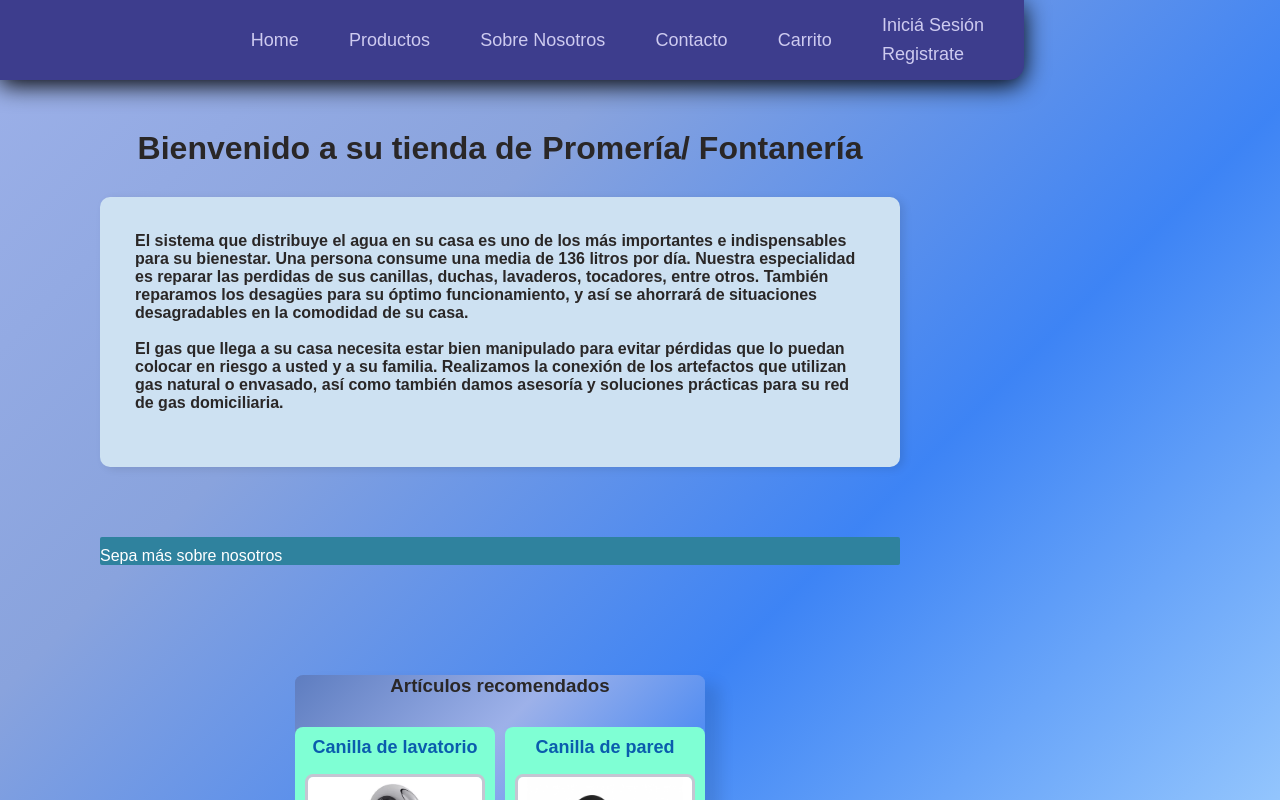
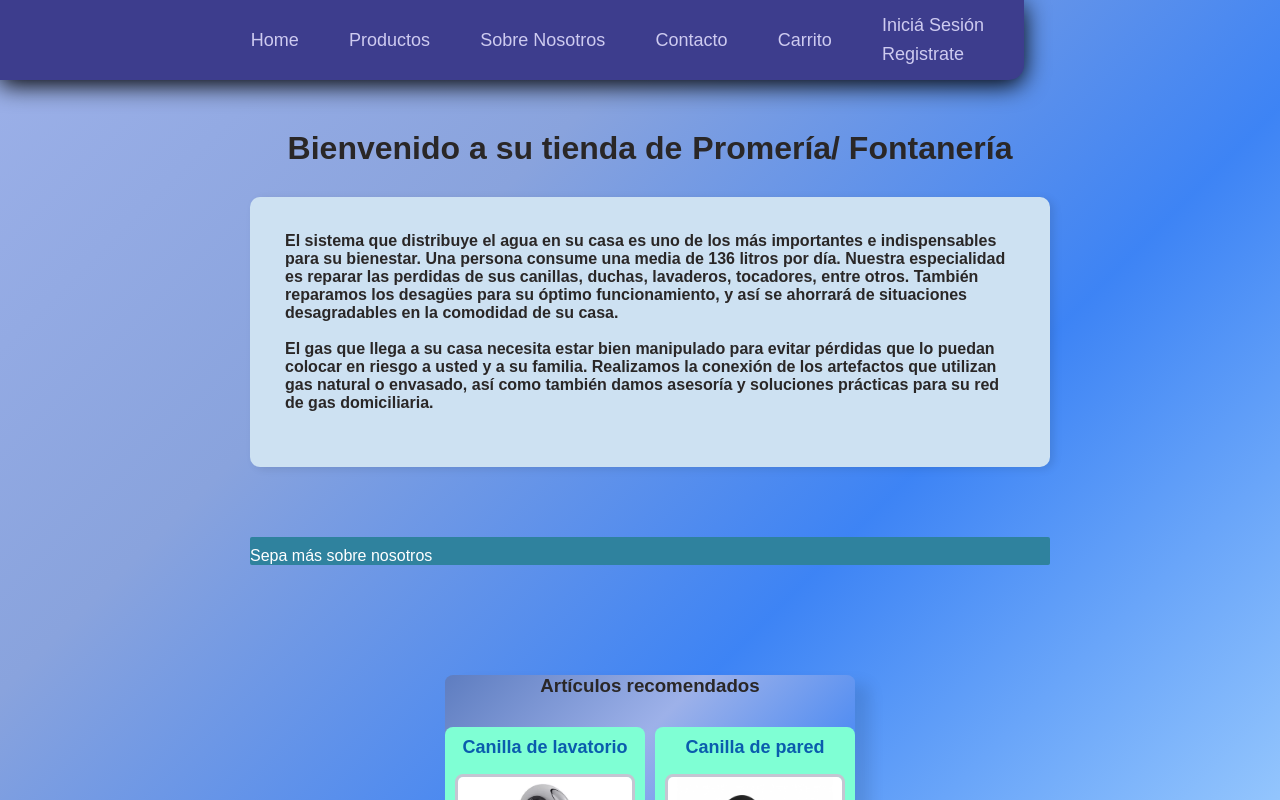
Before and after one commit to Adrifoz/IntegratorReact, a React (Vite) app: page / in a window 1280 px wide. Shown: the top 800 px of the page. Built offline with nearby package versions, Linux system fonts and the light colour scheme.

Commit message:
center to the css home

```diff
--- a/src/CSS/Home.css
+++ b/src/CSS/Home.css
@@ -4,7 +4,6 @@ display: flex;
 flex-direction: column;
 padding-top: 130px;
 gap: 60px;
-padding-right: 300px;
 padding-left: 20px;
 align-items: center;
 
@@ -31,7 +30,6 @@ flex-direction: column;
     display: flex;
     justify-content: center;
     flex-direction: row;
-
     gap: 10px;
 }
 
```
Also changed, not shown: src/CSS/AboutUs.css (indentation only).
